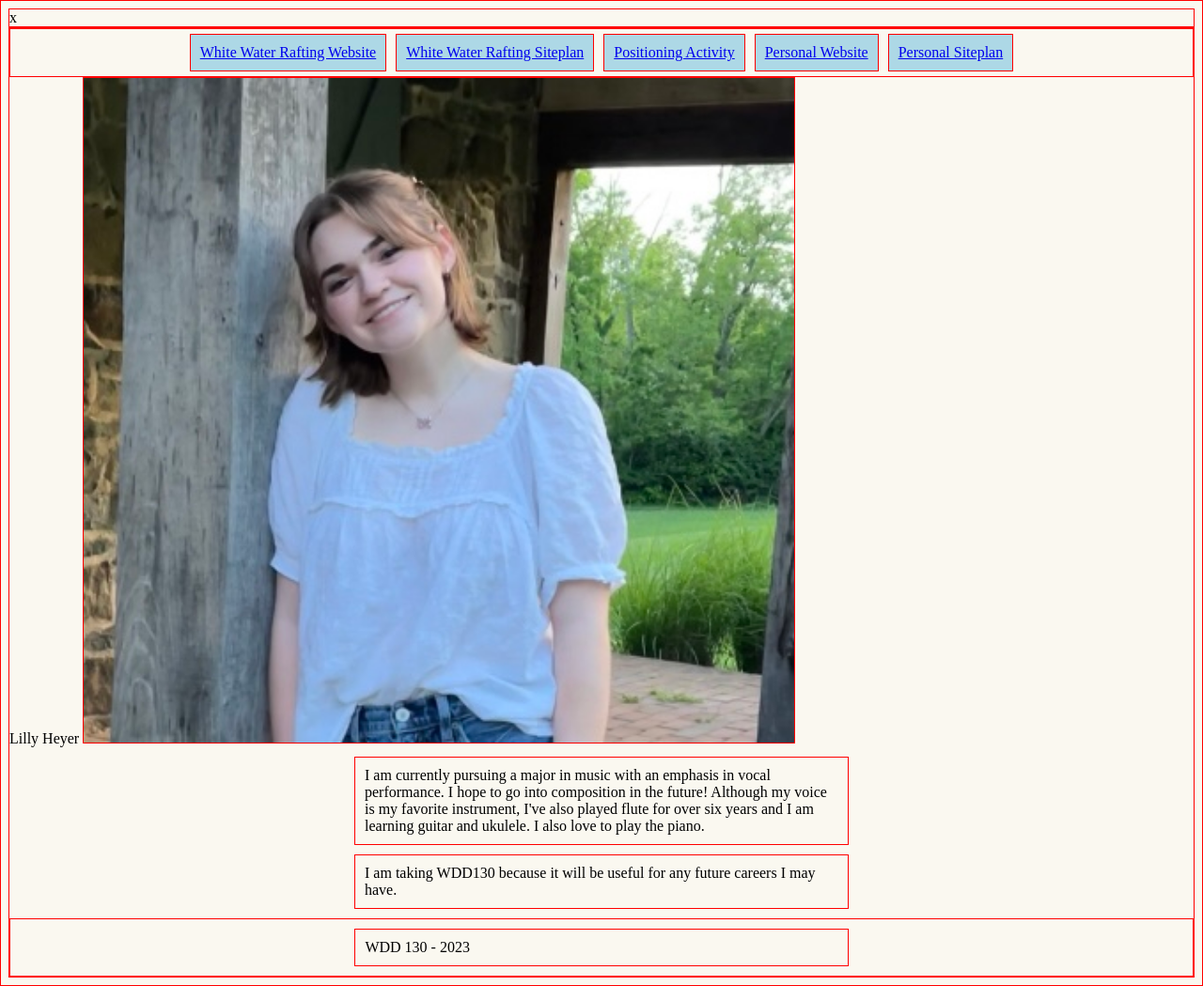
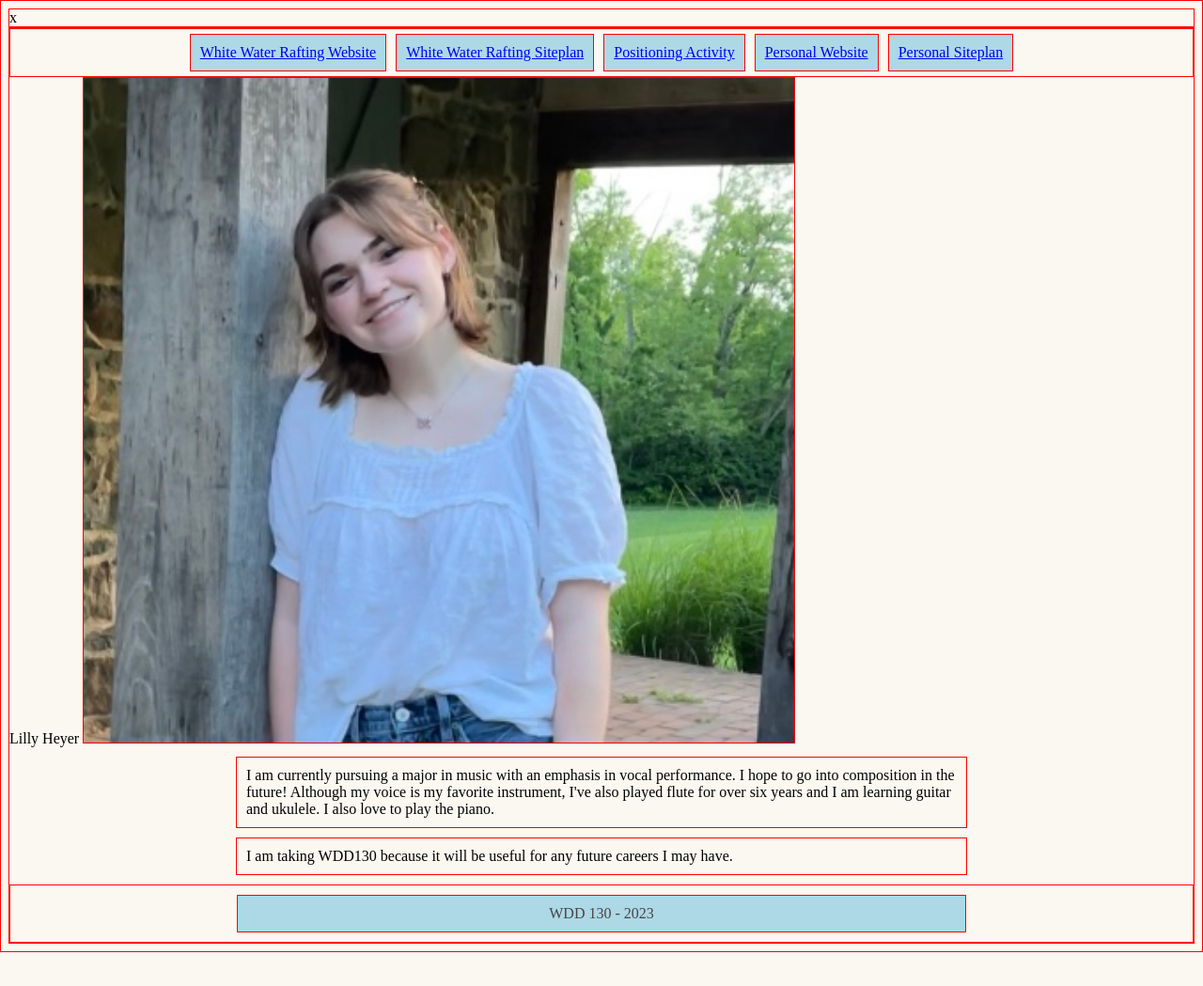
Before and after one commit to lcheyer/wdd130, a plain HTML site: page index.html in a window 1280 px wide. Shown: the whole page at 94% size. After the commit the page ends 1013 px from the top, so only its background shows below. Drawn offline with Linux system fonts and the light colour scheme.

Commit message:
added elements to footer

```diff
--- a/portal.css
+++ b/portal.css
@@ -33,10 +33,15 @@ img {
 }
 p {
     /* text-align: center; */
-    width: 40%;
+    width: 60%;
     margin: 10px auto;
     padding: 10px;
 }
 .background {
     background-color: #ccc;
 }
+footer p {
+    text-align: center;
+    background-color: lightblue;
+    color: rgb(71, 69, 69);
+}
```
